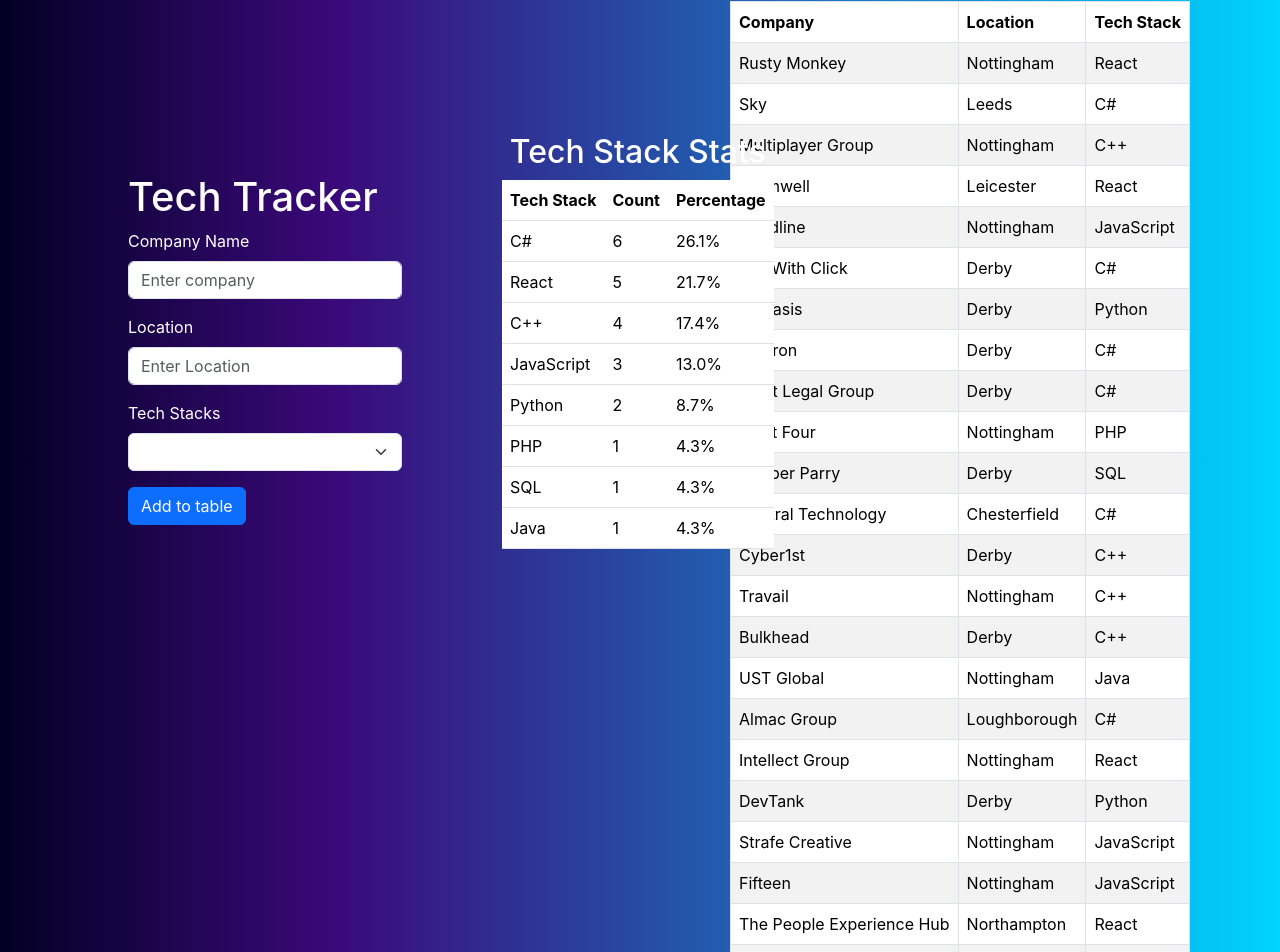
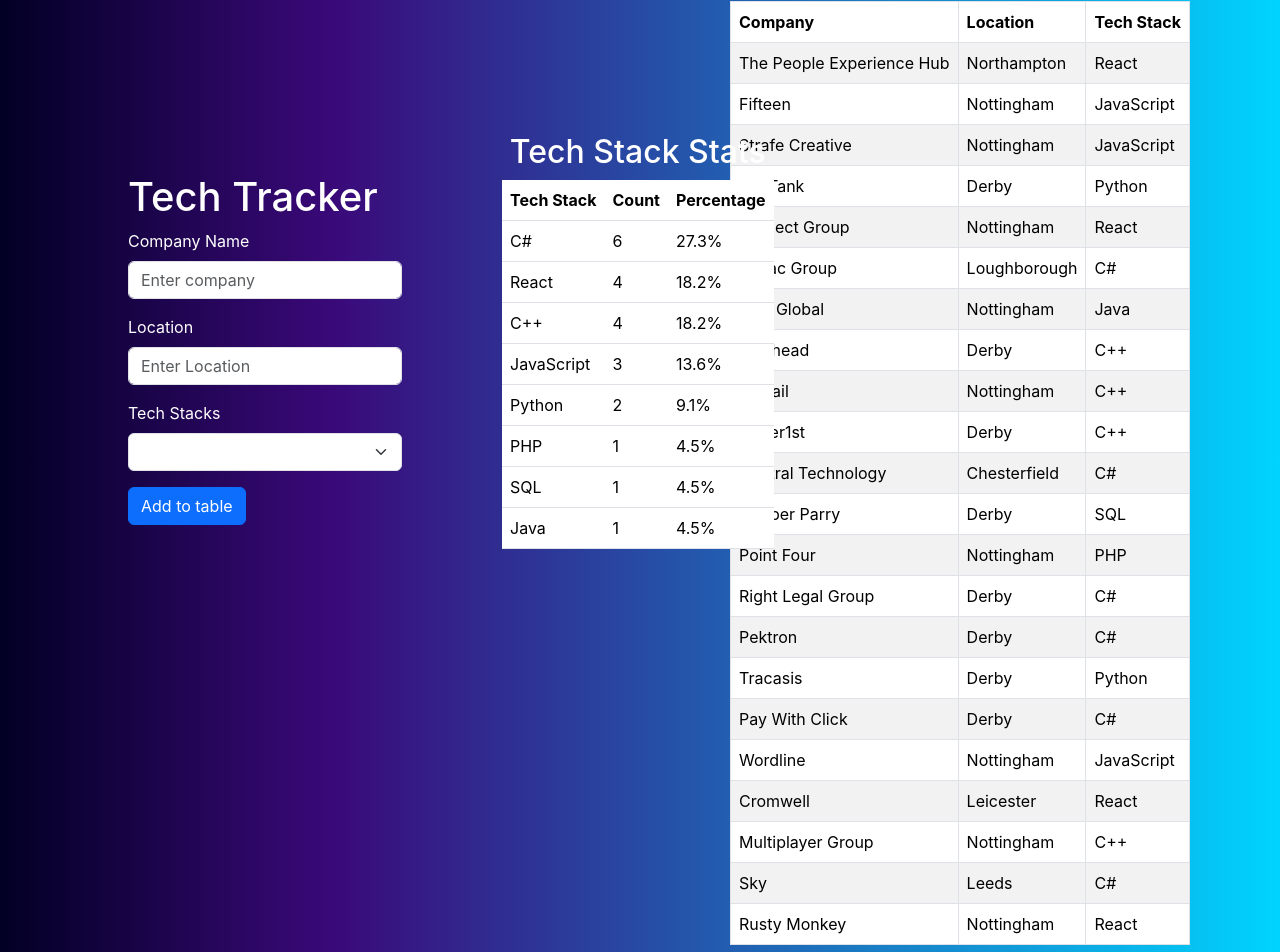
Before and after one commit to paulg44/applications, a React (Create React App) app in the folder applications_tracker/: page / in a window 1280 px wide. Shown: the part 51-1003 px from the top of the page. Built offline with nearby package versions, Linux system fonts and the light colour scheme.

Commit message:
sort companys in descending order

```diff
--- a/applications_tracker/src/TableOfEntries/TableOfEntries.js
+++ b/applications_tracker/src/TableOfEntries/TableOfEntries.js
@@ -13,13 +13,16 @@
         </tr>
       </thead>
       <tbody>
-        {data.companies.map((comp) => (
-          <tr key={comp.id}>
-            <td>{comp.company}</td>
-            <td>{comp.location}</td>
-            <td>{comp.techStack}</td>
-          </tr>
-        ))}
+        {data.companies
+          .map((comp) => (
+            <tr key={comp.id}>
+              <td>{comp.company}</td>
+              <td>{comp.location}</td>
+              <td>{comp.techStack}</td>
+            </tr>
+          ))
+          .sort()
+          .reverse()}
       </tbody>
     </Table>
   );
--- a/applications_tracker/src/data.json
+++ b/applications_tracker/src/data.json
@@ -131,12 +131,6 @@
       "location": "Northampton",
       "techStack": "React",
       "id": 22
-    },
-    {
-      "company": "School of Code",
-      "location": "Derby",
-      "techStack": "React",
-      "id": 23
     }
   ]
 }
```
